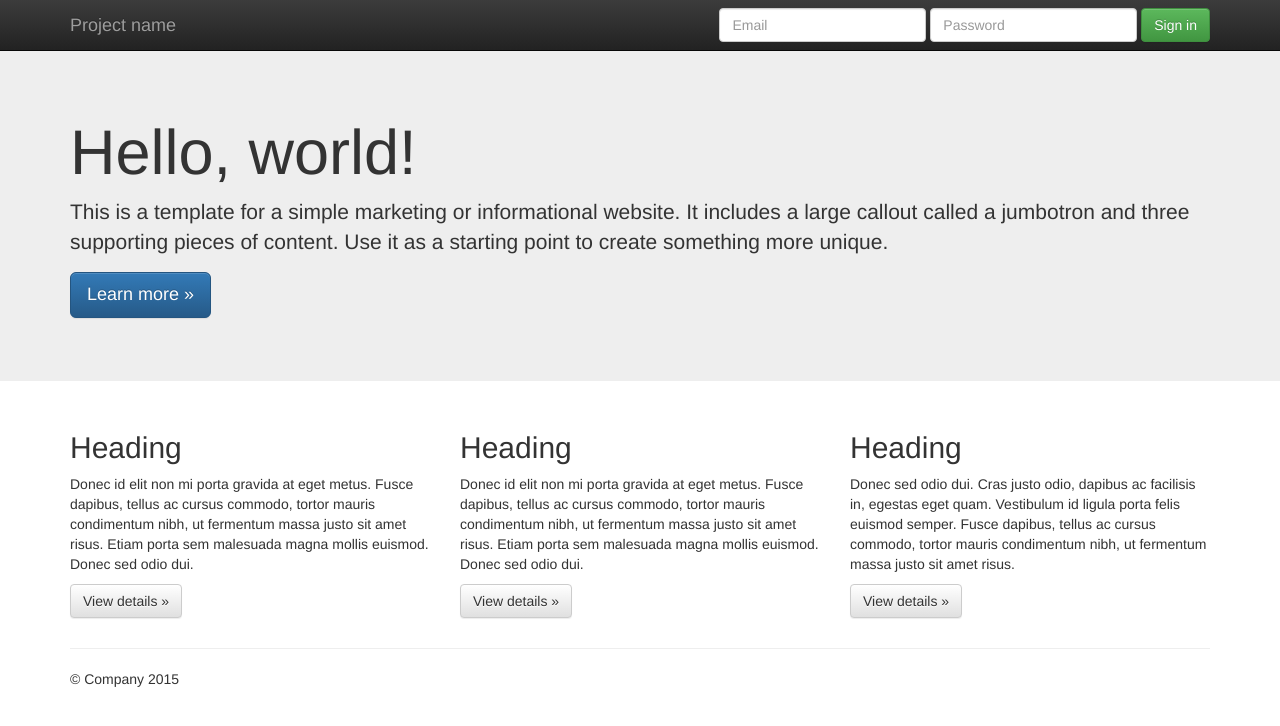
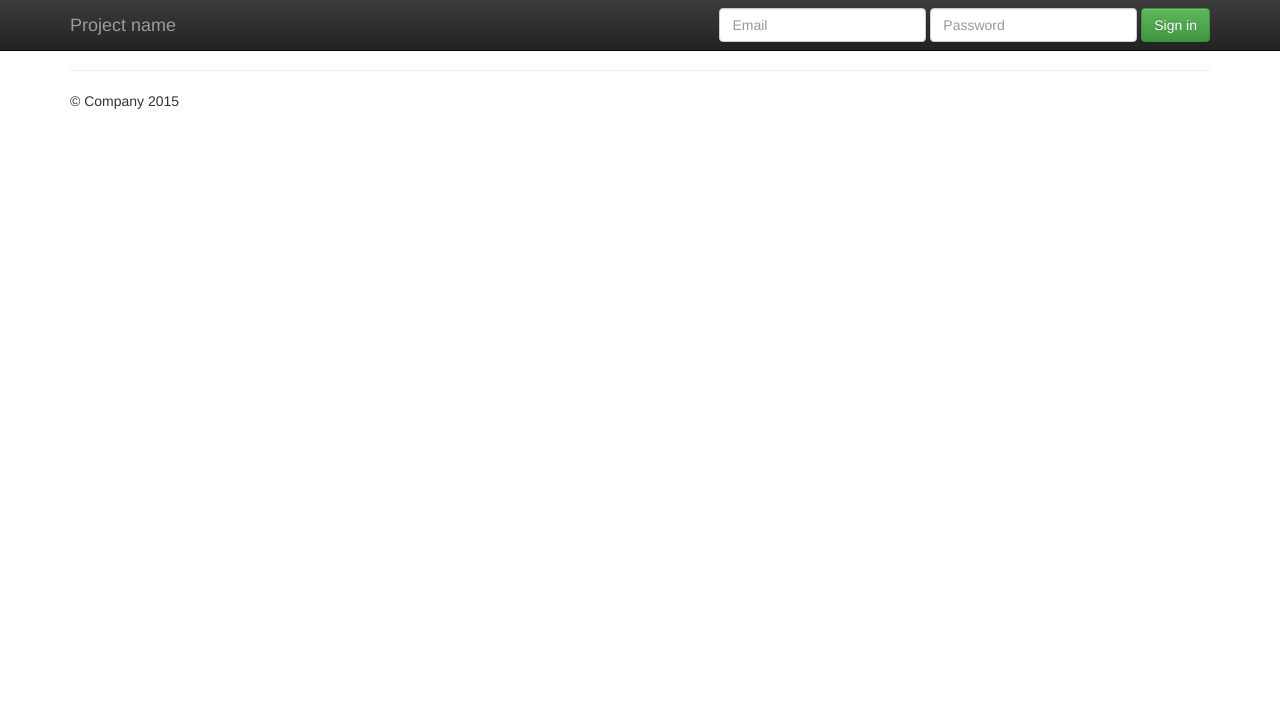
Before and after one commit to Kafia/Mark-website-design, a plain HTML site: page index.html in a window 1280 px wide. Drawn offline with nearby package versions, Linux system fonts and the light colour scheme.

Commit message:
images placed

```diff
--- a/index.html
+++ b/index.html
@@ -6,11 +6,6 @@
     <head>
         <meta charset="utf-8">
         <meta http-equiv="X-UA-Compatible" content="IE=edge,chrome=1">
-        <title></title>
-        <meta name="description" content="">
-        <meta name="viewport" content="width=device-width, initial-scale=1">
-        <link rel="apple-touch-icon" href="apple-touch-icon.png">
-
         <link rel="stylesheet" href="css/bootstrap.min.css">
         <style>
             body {
@@ -53,32 +48,13 @@
     </nav>
 
     <!-- Main jumbotron for a primary marketing message or call to action -->
-    <div class="jumbotron">
-      <div class="container">
-        <h1>Hello, world!</h1>
-        <p>This is a template for a simple marketing or informational website. It includes a large callout called a jumbotron and three supporting pieces of content. Use it as a starting point to create something more unique.</p>
-        <p><a class="btn btn-primary btn-lg" href="#" role="button">Learn more &raquo;</a></p>
-      </div>
-    </div>
+
 
     <div class="container">
       <!-- Example row of columns -->
       <div class="row">
-        <div class="col-md-4">
-          <h2>Heading</h2>
-          <p>Donec id elit non mi porta gravida at eget metus. Fusce dapibus, tellus ac cursus commodo, tortor mauris condimentum nibh, ut fermentum massa justo sit amet risus. Etiam porta sem malesuada magna mollis euismod. Donec sed odio dui. </p>
-          <p><a class="btn btn-default" href="#" role="button">View details &raquo;</a></p>
-        </div>
-        <div class="col-md-4">
-          <h2>Heading</h2>
-          <p>Donec id elit non mi porta gravida at eget metus. Fusce dapibus, tellus ac cursus commodo, tortor mauris condimentum nibh, ut fermentum massa justo sit amet risus. Etiam porta sem malesuada magna mollis euismod. Donec sed odio dui. </p>
-          <p><a class="btn btn-default" href="#" role="button">View details &raquo;</a></p>
-       </div>
-        <div class="col-md-4">
-          <h2>Heading</h2>
-          <p>Donec sed odio dui. Cras justo odio, dapibus ac facilisis in, egestas eget quam. Vestibulum id ligula porta felis euismod semper. Fusce dapibus, tellus ac cursus commodo, tortor mauris condimentum nibh, ut fermentum massa justo sit amet risus.</p>
-          <p><a class="btn btn-default" href="#" role="button">View details &raquo;</a></p>
-        </div>
+
+
       </div>
 
       <hr>
```
Also changed, not shown: images/RIBA-Logo.jpg (added), images/arb-logo-bl.png (added), images/arb-logo-yl.png (added), images/avatar.png (deleted), 2 other files.
